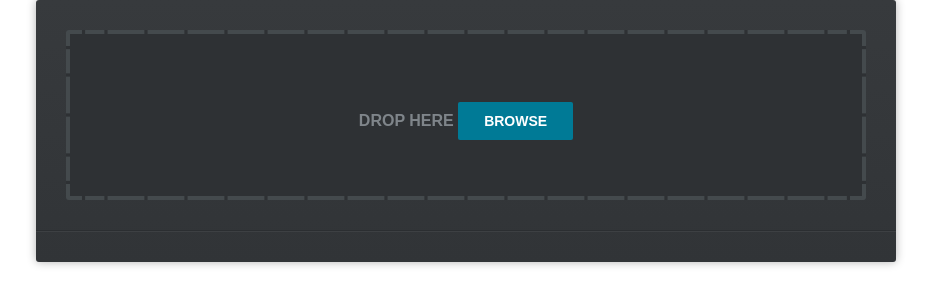
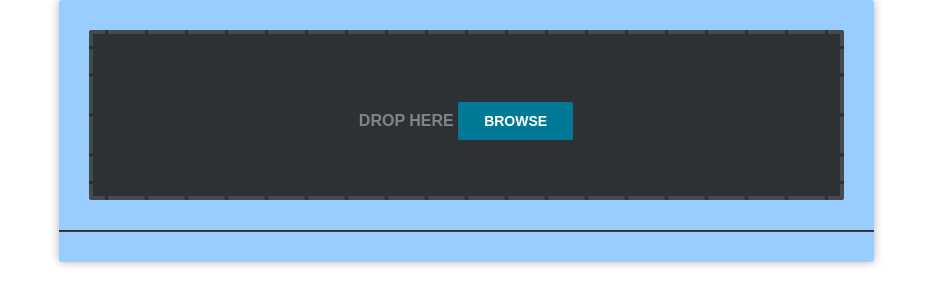
Before and after one commit to tviokrk/wrt, a web app: page /upload.html in a window 1280 px wide. Shown: the top 305 px of the page, without its empty margins (174-1105 px from the left). Run offline with its HTML, style and script files only (its server is not run), Linux system fonts and the light colour scheme; data that the repository does not hold is empty; some libraries are stand-ins or nearby versions.

Commit message:
Update style.css

```diff
--- a/uploader/assets/css/style.css
+++ b/uploader/assets/css/style.css
@@ -45,11 +45,8 @@ section, footer, header, aside{
     font-family:'PT Sans Narrow', sans-serif;
     background-color:#99CCFF;
 
-    background-image:-webkit-linear-gradient(top, #373a3d, #313437);
-    background-image:-moz-linear-gradient(top, #373a3d, #313437);
-    background-image:linear-gradient(top, #373a3d, #313437);
 
-    width:800px;
+    width:755px;
     padding:30px;
     border-radius:3px;
 
```
